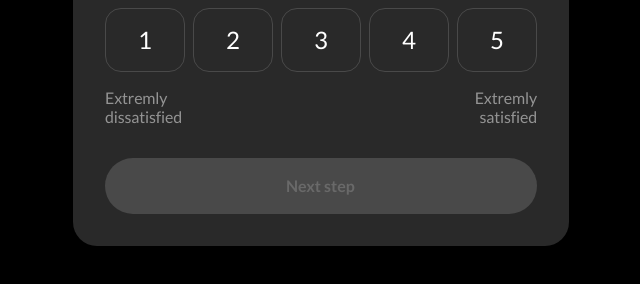
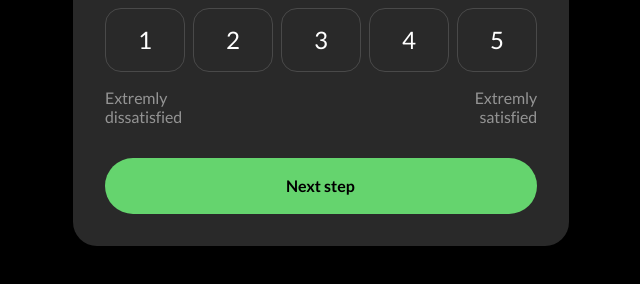
Before and after one commit to meczajkowski/Invo-Spotify-part-5, a website built with Vite: page index.html in a window 1280 px wide. Shown: the part 200-484 px from the top of the page, without its empty margins (319-959 px from the left). Built offline with nearby package versions, Linux system fonts and the light colour scheme; some packages are replaced by stand-ins of ours.

Commit message:
add: static styles for button-primary

```diff
--- a/index.html
+++ b/index.html
@@ -33,7 +33,7 @@
           </div>
         </div>
       </div>
-      <button type="button" class="user-feedback-component__confirm-button btn-primary" disabled>
+      <button type="button" class="user-feedback-component__confirm-button btn-primary" >
         <div class="btn-primary__text">Next step</div>
         <div class="btn-primary__loader">
           <img src="/assets/icons/animated-loader.svg" alt="Loading..." />
--- a/src/global-styles/styles/buttons.scss
+++ b/src/global-styles/styles/buttons.scss
@@ -6,6 +6,8 @@ button {
   border-radius: 444px;
 
   &.btn-primary {
+    background-color: var(--primary-color);
+
     &[disabled] {
       background-color: var(--background-color-disabled);
       color: var(--on-background-color-disabled);
```
